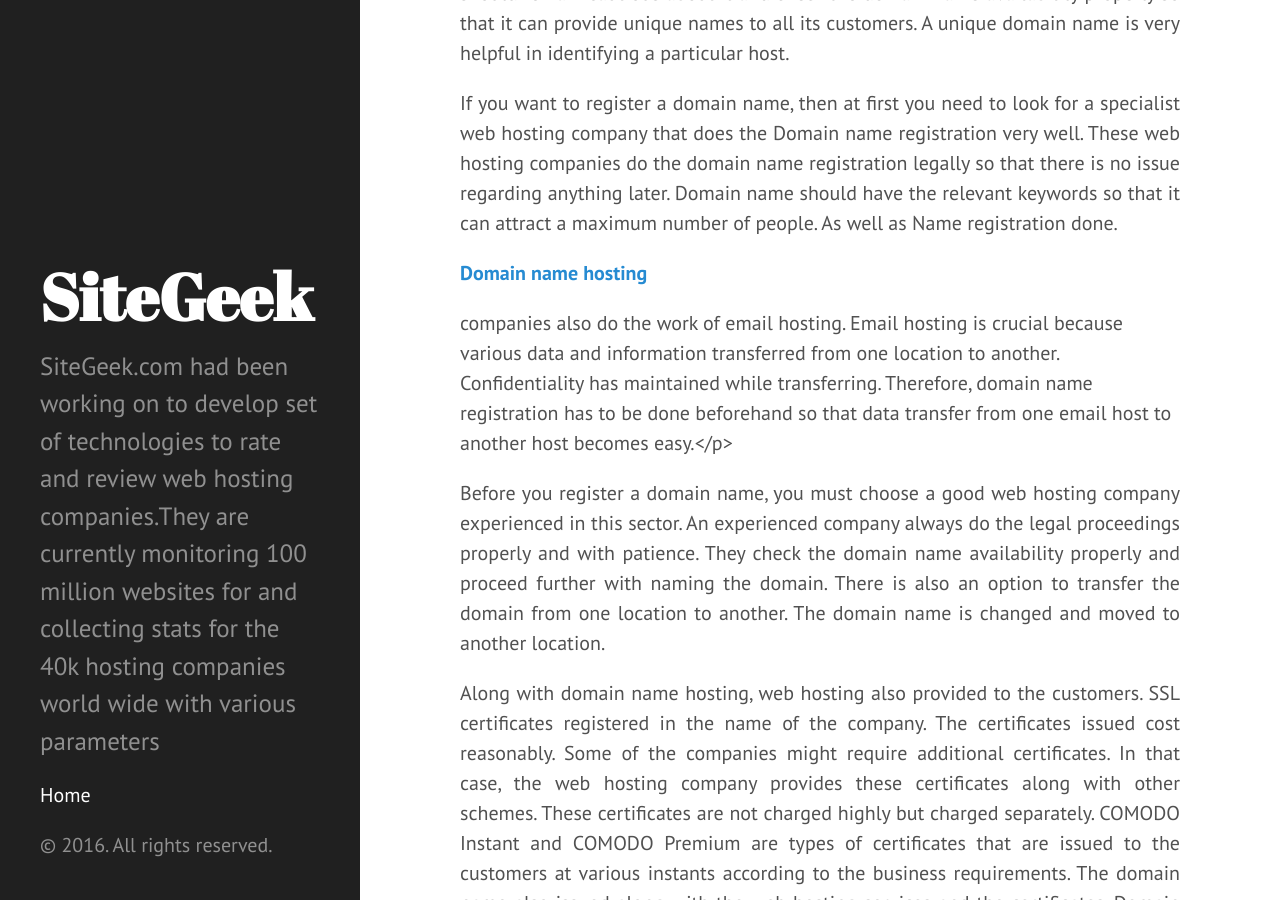
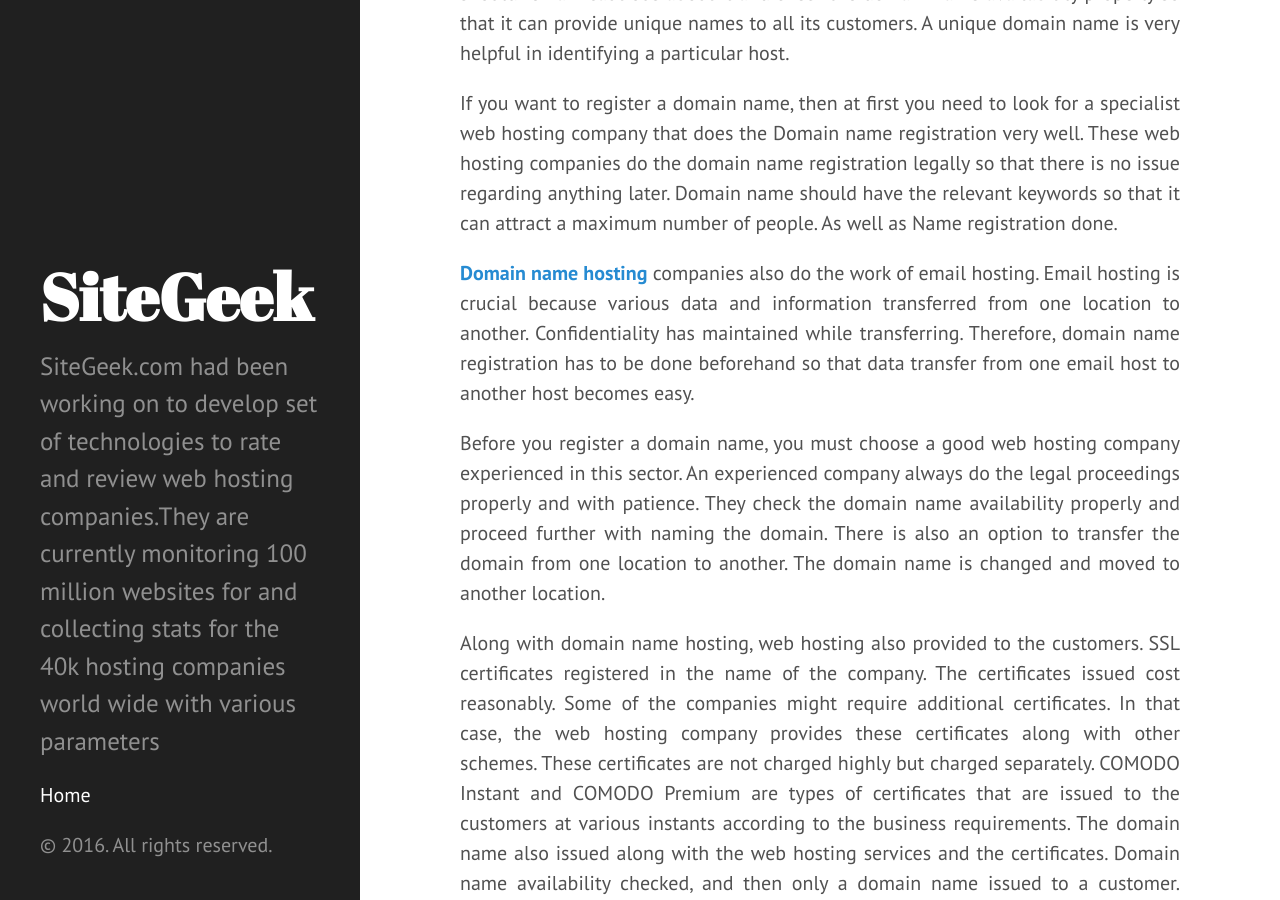
Before and after one commit to cpwebhosting/cpwebhosting.github.io, a Jekyll site: the page built from _posts/2016-09-19-easy-domain-name-hosting-process-with-the-best-web-hosting-service-providers.markdown, in a window 1280 px wide and 900 px high, scrolled down 892 px. Built offline with Jekyll 4.4.1, drawn with Linux system fonts in a browser that asks for light colours.

Commit message:
Post update: Easy Domain Name Hosting Process with the Best Web Hosting Service Providers

```diff
--- a/_posts/2016-09-19-easy-domain-name-hosting-process-with-the-best-web-hosting-service-providers.markdown
+++ b/_posts/2016-09-19-easy-domain-name-hosting-process-with-the-best-web-hosting-service-providers.markdown
@@ -12,7 +12,7 @@ layout: post
 
 <p style="text-align: justify;">If you want to register a domain name, then at first you need to look for a specialist web hosting company that does the Domain name registration very well. These web hosting companies do the domain name registration legally so that there is no issue regarding anything later. Domain name should have the relevant keywords so that it can attract a maximum number of people. As well as Name registration done.</p>
 
-<p style="text-align: justify;"><strong><span style="color: #ff0000;"><a href="" target="_blank">Domain name hosting</a></span></strong></p> companies also do the work of email hosting. Email hosting is crucial because various data and information transferred from one location to another. Confidentiality has maintained while transferring. Therefore, domain name registration has to be done beforehand so that data transfer from one email host to another host becomes easy.</p>
+<p style="text-align: justify;"><strong><span style="color: #ff0000;"><a href="" target="_blank">Domain name hosting</a></span></strong> companies also do the work of email hosting. Email hosting is crucial because various data and information transferred from one location to another. Confidentiality has maintained while transferring. Therefore, domain name registration has to be done beforehand so that data transfer from one email host to another host becomes easy.</p>
 
 <p style="text-align: justify;">Before you register a domain name, you must choose a good web hosting company experienced in this sector. An experienced company always do the legal proceedings properly and with patience. They check the domain name availability properly and proceed further with naming the domain. There is also an option to transfer the domain from one location to another. The domain name is changed and moved to another location.</p>
 
```
